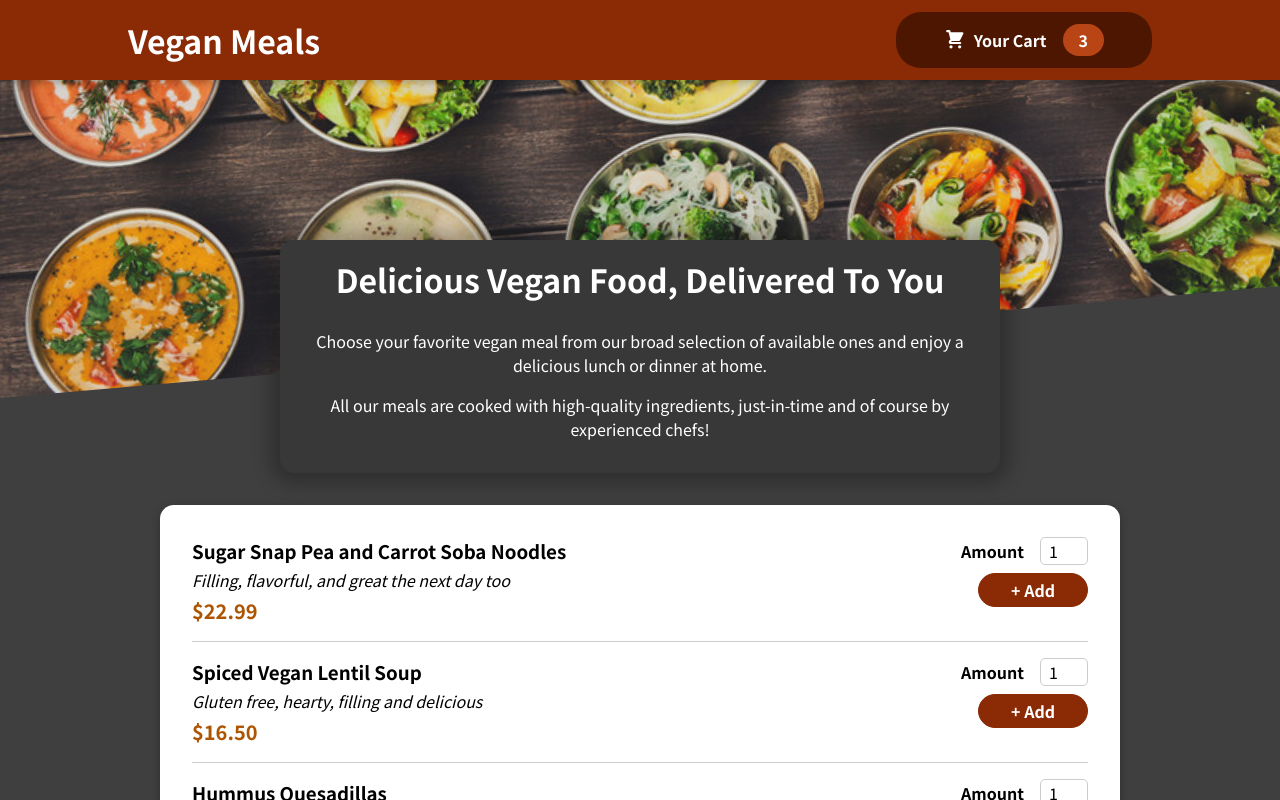
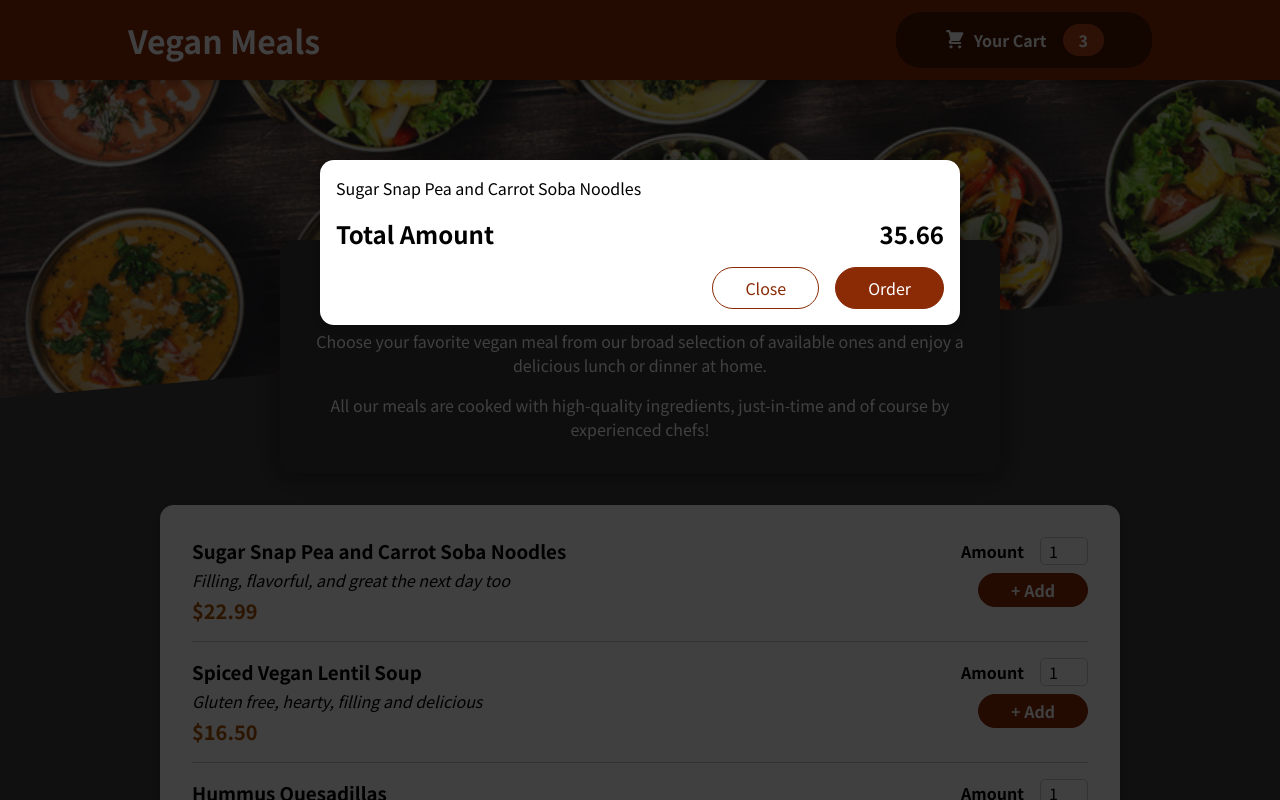
Before and after one commit to ilkyazar/react-complete-guide-food-order-app, a React (Create React App) app: page / in a window 1280 px wide. Shown: the top 800 px of the page. Built offline with nearby package versions, Linux system fonts and the light colour scheme.

Commit message:
fix react-dom import

```diff
--- a/src/App.js
+++ b/src/App.js
@@ -2,10 +2,12 @@
 
 import Header from './components/Layout/Header';
 import Meals from './components/Meals/Meals';
+import Cart from './components/Cart/Cart';
 
 function App() {
   return (
     <Fragment>
+      <Cart />
       <Header />
       <main>
         <Meals />
--- a/src/components/Cart/Cart.js
+++ b/src/components/Cart/Cart.js
@@ -1,4 +1,5 @@
 import classes from './Cart.module.css';
+import Modal from '../UI/Modal';
 
 const Cart = (props) => {
   const cartItems = (
@@ -17,7 +18,7 @@
   );
 
   return (
-    <div>
+    <Modal>
       {cartItems}
       <div className={classes.total}>
         <span>Total Amount</span>
@@ -27,7 +28,7 @@
         <button className={classes['button--alt']}>Close</button>
         <button className={classes.button}>Order</button>
       </div>
-    </div>
+    </Modal>
   );
 };
 
--- a/src/components/UI/Modal.js
+++ b/src/components/UI/Modal.js
@@ -1,5 +1,5 @@
 import React, { Fragment } from 'react';
-import { ReactDOM } from 'react';
+import ReactDOM from 'react-dom';
 import classes from './Modal.module.css';
 
 const Backdrop = (props) => {
```
